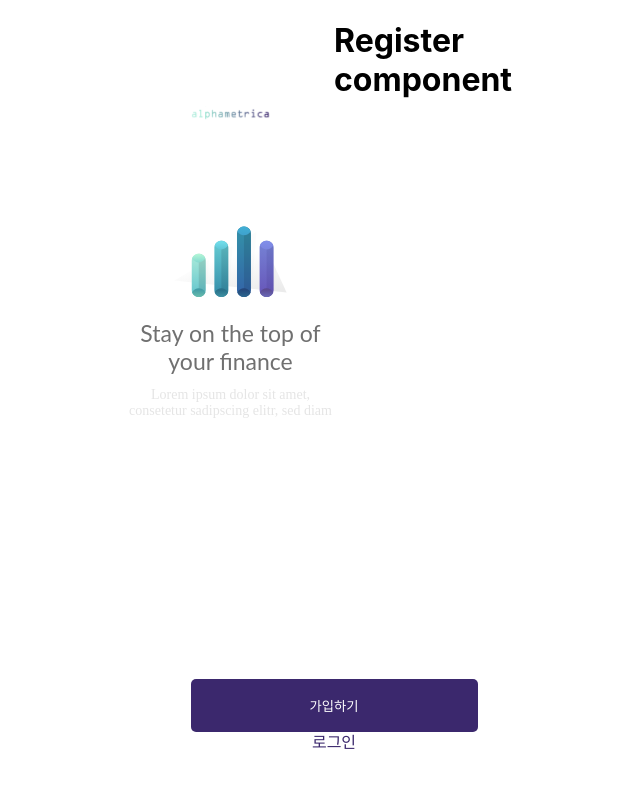
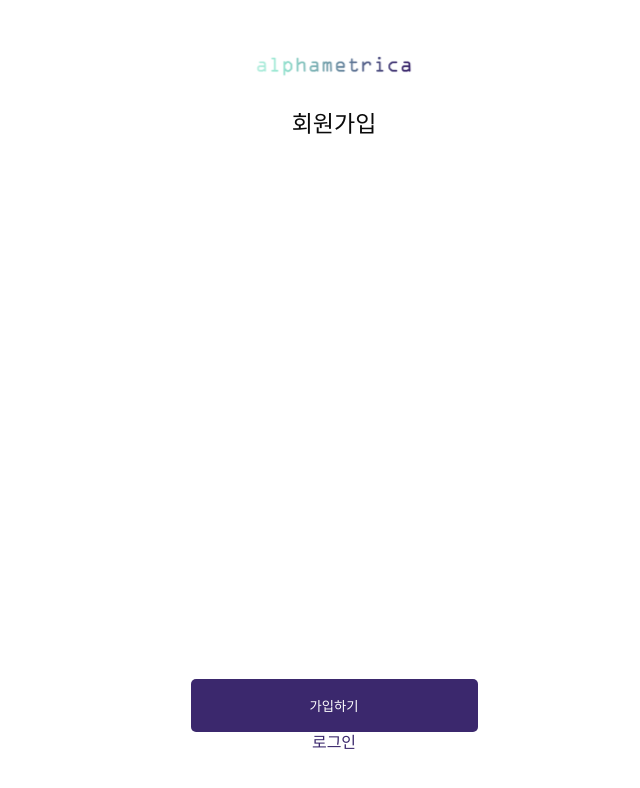
Before and after one commit to Gokul199602/Loginapp, a React (Create React App) app: page /register in a window 1280 px wide. Shown: the top 788 px of the page, without its empty margins (306-946 px from the left). Built offline with nearby package versions, Linux system fonts and the light colour scheme.

Commit message:
adding common header files to all components

```diff
--- a/package.json
+++ b/package.json
@@ -8,6 +8,7 @@
     "@testing-library/user-event": "^12.8.3",
     "react": "^17.0.2",
     "react-dom": "^17.0.2",
+    "react-router-dom": "^5.2.0",
     "react-scripts": "4.0.3",
     "web-vitals": "^1.1.1"
   },
--- a/src/App.css
+++ b/src/App.css
@@ -41,6 +41,7 @@
   font-size: 23px;
   line-height: 27px;
   color: #0A0A0A;
+  display: block;
 }
 .normal--text
 {
--- a/src/App.js
+++ b/src/App.js
@@ -8,7 +8,6 @@ function App() {
   return (
     <Router>
       <div className="appContainer container">
-        <Main/>
         <Switch>
           <Route path="/" exact component = {Main}/>
           <Route path="/register" exact component = {RegisterForm}/>
--- a/src/components/Button/Button.js
+++ b/src/components/Button/Button.js
@@ -1,11 +1,21 @@
 import React from 'react';
 import styles from './Button.css';
+import {browserHistory} from "react-router-dom";
 
 const Button = (props) => {
-  let buttonText = props.text;
+  let buttonText = props.text,
+  callback = props.eventFunction,
+  link =  props.link;
+  const buttonAction = ()=>
+  {
+    if(link)
+    window.location.href=link;
+    else
+    callback();
+  }
   return(
   <div className="Button">
-      <button className="mainButton">{buttonText}</button>
+      <button className="mainButton" onClick={buttonAction}>{buttonText}</button>
   </div>
   )
 };
--- a/src/components/Header/Header.js
+++ b/src/components/Header/Header.js
@@ -2,9 +2,9 @@ import React from 'react';
 import LogoText from "../svg/LogoTxt";
 
 const Header = () => (
-  <div>
+  <div className="text-center mg-md">
       <LogoText />
-      <span className="header--text">회원가입</span>
+      <span className="header--text mg-sm">회원가입</span>
   </div>
 );
 
--- a/src/components/LoginForm/LoginForm.js
+++ b/src/components/LoginForm/LoginForm.js
@@ -1,10 +1,18 @@
 import React from 'react';
 import styles from './LoginForm.css';
+import Header from '../Header/Header';
+import Button from "../Button/Button";
 
 const LoginForm = () => (
-  <div className={styles.Login}>
-    <h1>Login component</h1>
-  </div>
+  <div className="main">
+   <Header />
+   <div className="buttonElement text-center">
+     <Button text="가입하기"/>
+     <div>
+       <span className="normal--text--2 mg-xs">로그인</span>
+     </div>
+   </div>
+ </div>
 );
 
 export default LoginForm;
--- a/src/components/Main/Main.js
+++ b/src/components/Main/Main.js
@@ -15,7 +15,7 @@ const Main = () => (
       <span>Lorem ipsum dolor sit amet, consetetur sadipscing elitr, sed diam</span>
     </div>
     <div className="buttonElement text-center">
-      <Button text="가입하기"/>
+      <Button text="가입하기" link="/register"/>
       <div>
         <span className="normal--text--2 mg-xs">로그인</span>
       </div>
--- a/src/components/RegisterForm/RegisterForm.js
+++ b/src/components/RegisterForm/RegisterForm.js
@@ -1,10 +1,18 @@
 import React from 'react';
 import styles from './RegisterForm.css';
+import Header from '../Header/Header';
+import Button from "../Button/Button";
 
 const RegisterForm = () => (
-  <div className={styles.Register}>
-    <h1>Register component</h1>
-  </div>
+   <div className="main">
+   <Header />
+   <div className="buttonElement text-center">
+     <Button text="가입하기" link="/login"/>
+     <div>
+       <span className="normal--text--2 mg-xs">로그인</span>
+     </div>
+   </div>
+ </div>
 );
 
 export default RegisterForm;
```
Also changed, not shown: 1 other file (tests, documents, lock files or other folders).
